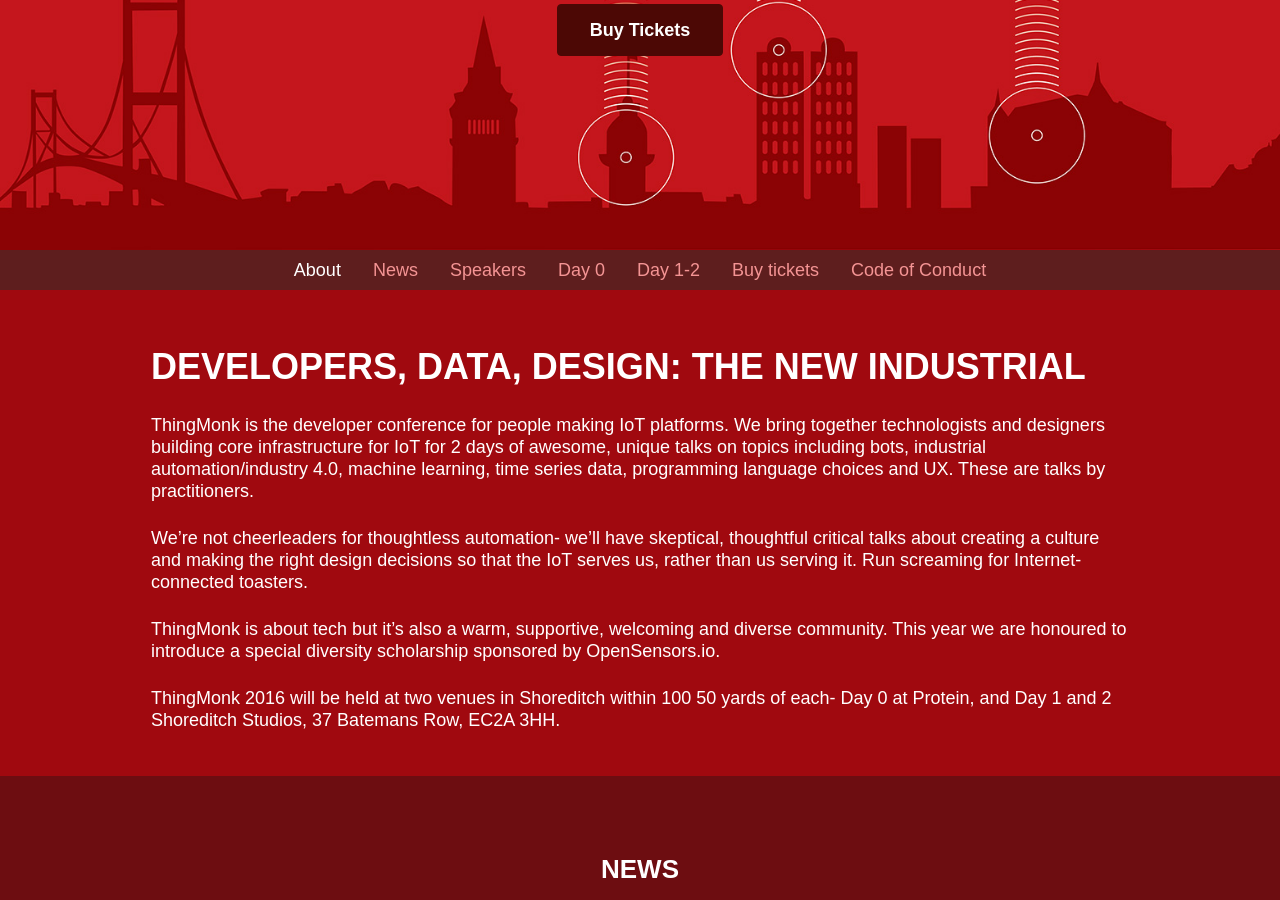
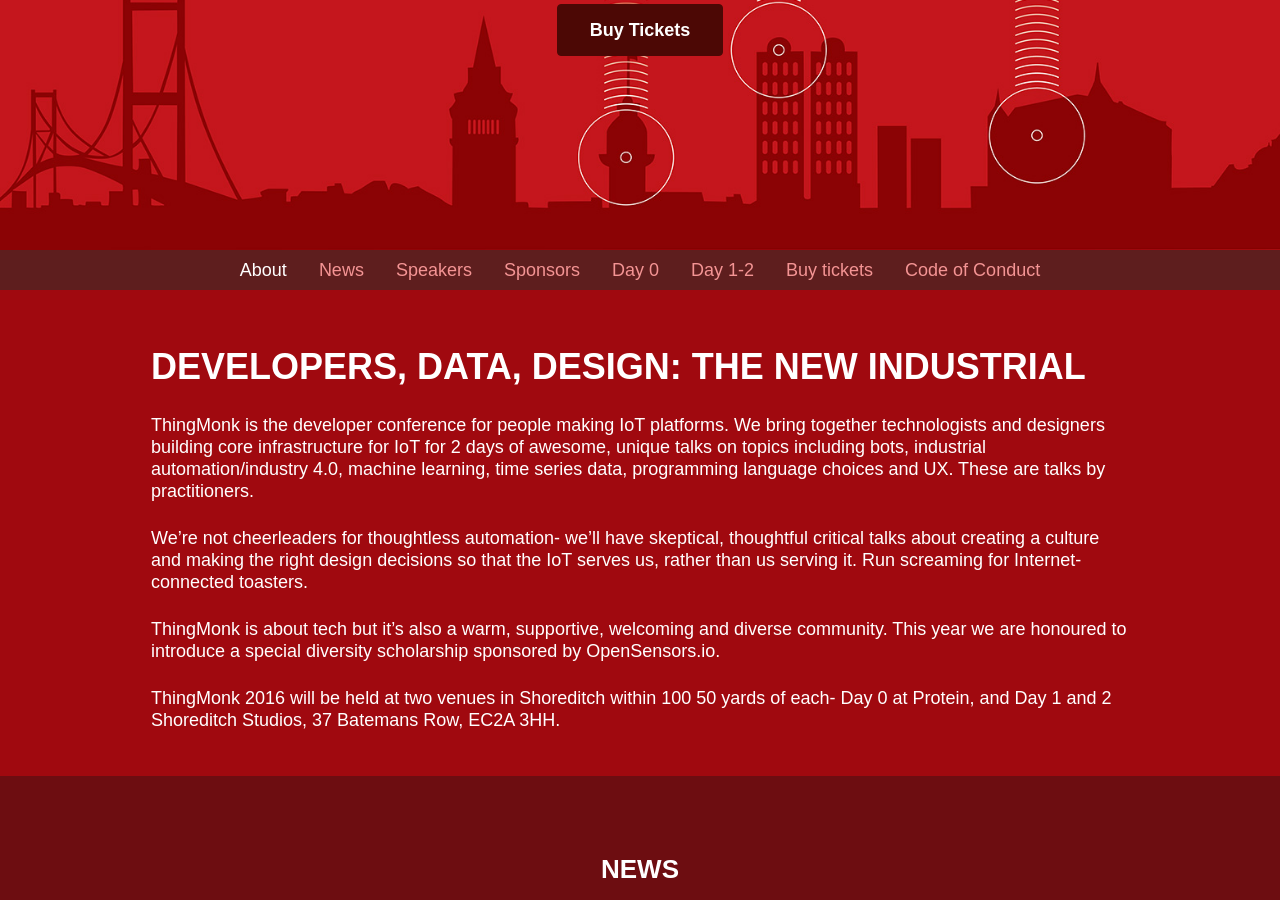
Before and after one commit to thingmonk/thingmonk.github.io, a Jekyll site: the page built from index.html, in a window 1280 px wide and 900 px high, scrolled down 350 px. Built offline with Jekyll 4.4.1, drawn with Linux system fonts in a browser that asks for light colours.

Commit message:
Sponsors link in menu

```diff
--- a/_layouts/thingmonk.html
+++ b/_layouts/thingmonk.html
@@ -14,7 +14,7 @@
             <li><a href="/index.html#about">About</a></li>
             <li><a href="/index.html#news">News</a></li>
             <li><a href="/index.html#speakers">Speakers</a></li>
-            <!--<li><a href="/index.html#sponsors">Sponsors</a></li>-->
+            <li><a href="/index.html#sponsors">Sponsors</a></li>
             <li><a href="/index.html#speakerseclipse">Day 0</a></li>
             <li><a href="/index.html#agenda">Day 1-2</a></li>
             <li><a href="/index.html#buy">Buy tickets</a></li>
```
